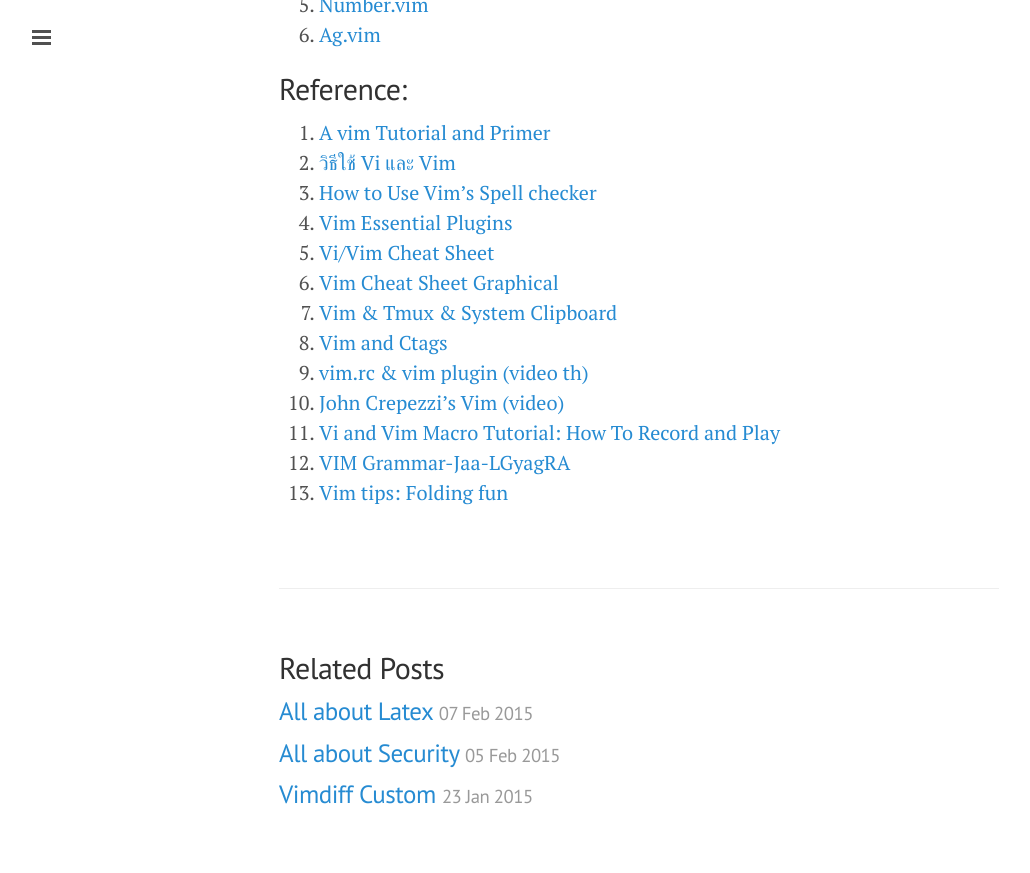
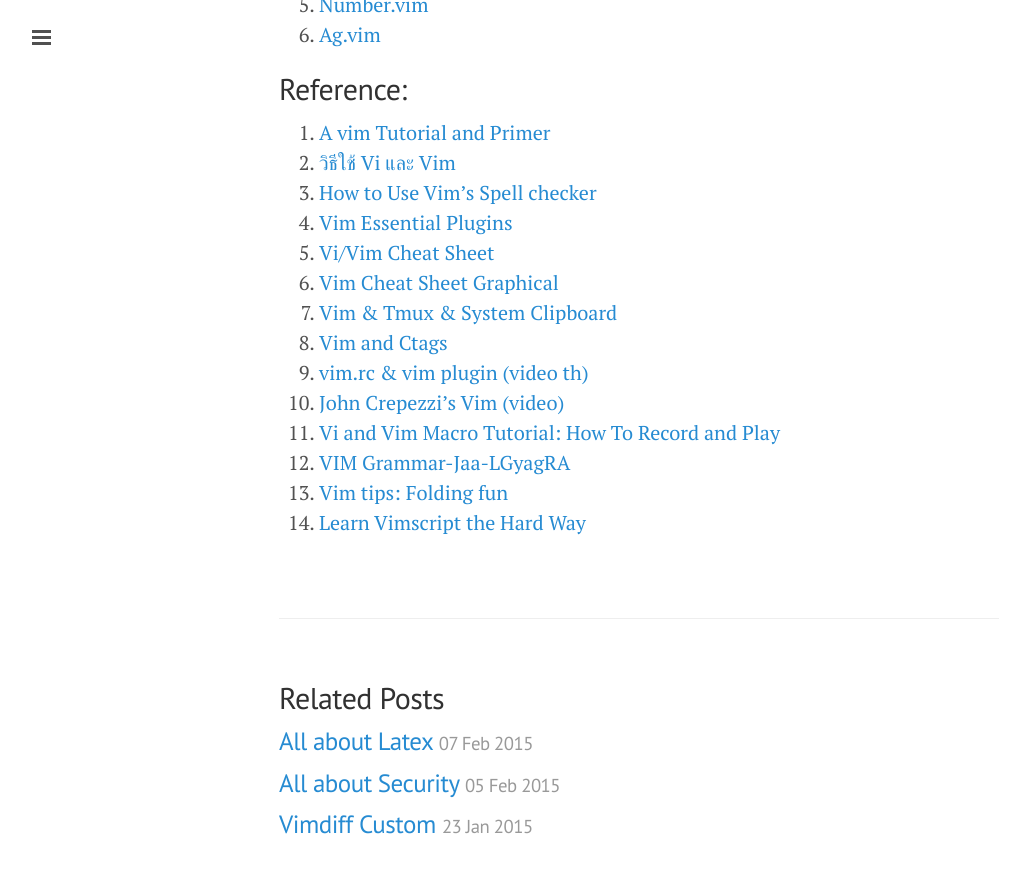
Before and after one commit to ibotdotout/ibotdotout.github.io, a Jekyll site: the page built from _posts/2014-06-09-vim.md, in a window 1280 px wide and 900 px high, scrolled down 5549 px. Shown: the top 873 px of the window, without its empty margins (1-1031 px from the left). Built offline with Jekyll 4.4.1, drawn with Linux system fonts in a browser that asks for light colours; Markdown is read by kramdown in place of the engine named in the settings.

Commit message:
Update 2014-06-09-vim.md

```diff
--- a/_posts/2014-06-09-vim.md
+++ b/_posts/2014-06-09-vim.md
@@ -224,3 +224,4 @@ $ brew install vim
 11. [Vi and Vim Macro Tutorial: How To Record and Play](http://www.thegeekstuff.com/2009/01/vi-and-vim-macro-tutorial-how-to-record-and-play/)
 12. [VIM Grammar-Jaa-LGyagRA](https://github.com/JoelQ/vim-grammar/blob/master/presentation.md)
 13. [Vim tips: Folding fun](http://www.linux.com/learn/tutorials/442438-vim-tips-folding-fun)
+14. [Learn Vimscript the Hard Way](http://learnvimscriptthehardway.stevelosh.com)
```
